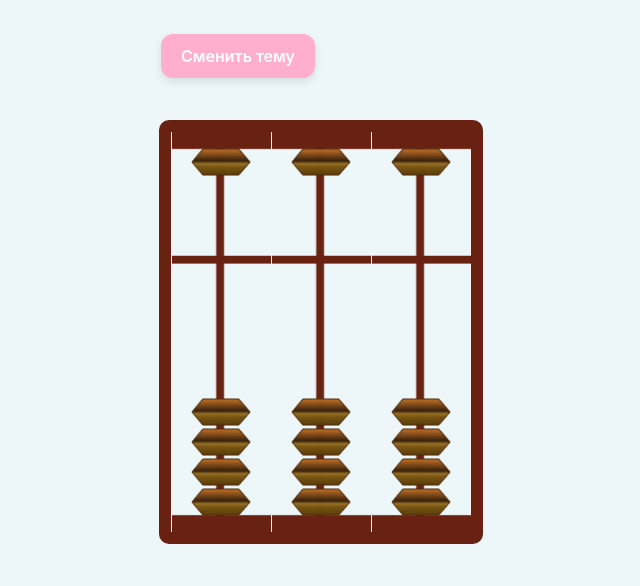
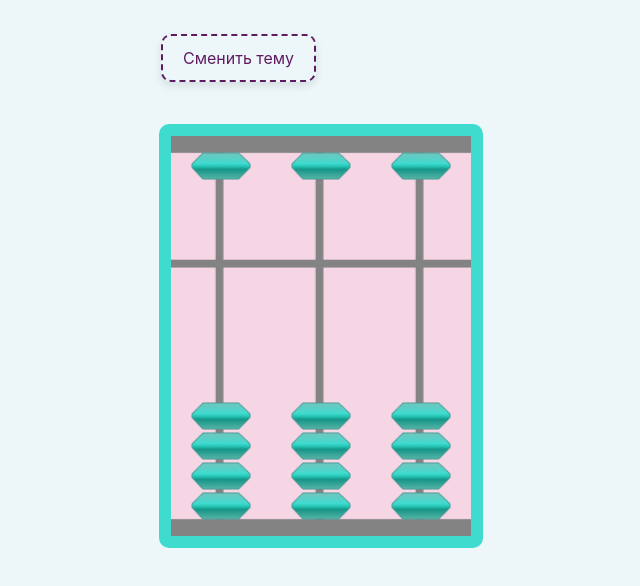
Before and after one commit to aleksandramuraveva/abacus, a React (Vite) app: page / in a window 1280 px wide. Shown: the top 586 px of the page, without its empty margins (319-959 px from the left). Built offline with nearby package versions, Linux system fonts and the light colour scheme.

Commit message:
feat: implement theme changing

```diff
--- a/src/App.css
+++ b/src/App.css
@@ -58,6 +58,7 @@ h2 {
 
 button {
   cursor: pointer;
+  user-select: none;
 }
 /*.............................*/
 
--- a/src/App.tsx
+++ b/src/App.tsx
@@ -1,20 +1,16 @@
+import { AbacusProvider } from './contexts/AbacusContext';
 import Header from './components/Header/Header';
 import Abacus from './components/Abacus/Abacus';
-
-import beadImage from './assets/Bead1.png';
-import rodImage from './assets/Frame1.png'
-
 import './App.css';
 
 const App = () => {
-  const beadUrl = beadImage;
-  const rodUrl = rodImage;
-
   return (
-    <div className="App">
-      <Header/>
-      <Abacus beadUrl={beadUrl} rodUrl={rodUrl} />
-    </div>
+    <AbacusProvider>
+      <div className="App">
+        <Header />
+        <Abacus />
+      </div>
+    </AbacusProvider>
   );
 };
 
--- a/src/components/Abacus/Abacus.tsx
+++ b/src/components/Abacus/Abacus.tsx
@@ -1,12 +1,16 @@
+import { useContext } from 'react';
+import { AbacusContext } from '../../contexts/AbacusContext';
 import Rod from '../../components/Rod/Rod';
 import './styles.css';
 
-const Abacus = ({ beadUrl, rodUrl }) => {
+const Abacus = () => {
+  const { backgroundColor, borderColor } = useContext(AbacusContext);
+
   return (
-    <div className="abacus">
-      <Rod beadUrl={beadUrl} rodUrl={rodUrl}/>
-      <Rod beadUrl={beadUrl} rodUrl={rodUrl}/>
-      <Rod beadUrl={beadUrl} rodUrl={rodUrl}/>
+    <div className="abacus" style={{ backgroundColor, borderColor }}>
+      <Rod />
+      <Rod />
+      <Rod />
     </div>
   );
 };
--- a/src/components/Abacus/styles.css
+++ b/src/components/Abacus/styles.css
@@ -1,11 +1,10 @@
 .abacus {
-  /*width: 200px;*/
   display: flex;
   flex-direction: row;
   align-items: center;
   justify-content: center;
   margin-top: 2rem;
-  /*gap: 1rem;*/
-  border: 12px solid var(--brown);
+  border: 12px solid;
   border-radius: 10px;
+  box-sizing: border-box;
 }
--- a/src/components/Bead/Bead.tsx
+++ b/src/components/Bead/Bead.tsx
@@ -1,6 +1,11 @@
+import {useContext} from 'react';
+import { AbacusContext } from '../../contexts/AbacusContext';
 import './styles.css';
 
-const Bead = ({ position, onMove, beadUrl }) => {
+const Bead = ({ position, onMove }) => {
+
+  const { beadUrl } = useContext(AbacusContext);
+
   const handleDrag = (e) => {
     if (e.clientY === 0) return;
 
--- a/src/components/Header/Header.tsx
+++ b/src/components/Header/Header.tsx
@@ -1,14 +1,15 @@
+import { useContext } from 'react';
+import { AbacusContext } from '../../contexts/AbacusContext';
 import './styles.css';
 
 const Header = () => {
-
+  const { changeTheme } = useContext(AbacusContext);
 
   return (
     <header className="header">
-      <button className="theme-button">Сменить тему</button>
+      <button className="theme-button" onClick={changeTheme}>Сменить тему</button>
     </header>
   );
 };
 
-
 export default Header;
--- a/src/components/Header/styles.css
+++ b/src/components/Header/styles.css
@@ -1,8 +1,12 @@
 .theme-button {
-  background-color: #ffafcc;
-  border: none;
-  color: var(--other-text);
-  font-weight: 600;
+/*  background-color: #ffafcc;
+  background-color: #ff006e;
+  background-color: #6c4675;
+  background-color: #601b60;*/
+/*  background-color: #122569;*/
+  border: 2px dashed #601b60;
+  color: #601b60;
+  font-weight: 400;
   padding: 10px 20px;
   text-align: center;
   text-decoration: none;
@@ -10,12 +14,12 @@
   font-size: 16px;
   margin: 10px 2px;
   cursor: pointer;
-  border-radius: 12px;
+  border-radius: 10px;
   transition: background-color 0.3s ease, transform 0.3s ease;
   box-shadow: 0 4px 8px rgba(0, 0, 0, 0.1);
 }
 
 .theme-button:hover {
-  opacity: 90%;
+  opacity: 95%;
   transform: translateY(-2px);
 }
--- a/src/components/Rod/Rod.tsx
+++ b/src/components/Rod/Rod.tsx
@@ -1,8 +1,10 @@
-import { useState } from 'react';
+import { useContext, useState } from 'react';
+import { AbacusContext } from '../../contexts/AbacusContext';
 import Bead from '../../components/Bead/Bead';
 import './styles.css';
 
-const Rod = ({ beadUrl, rodUrl }) => {
+const Rod = () => {
+  const { rodUrl } = useContext(AbacusContext);
   const rodHeight = 400;
   const beadHeight = 60;
   const edgeMargin = beadHeight * 0.26;
@@ -51,13 +53,12 @@ const Rod = ({ beadUrl, rodUrl }) => {
   };
 
   return (
-    <div className="rod">
+    <div className="rod" style={{ backgroundImage: `url(${rodUrl})` }}>
       {positions.map((pos, index) => (
         <Bead
           key={index}
           position={pos}
           onMove={(e) => handleMove(index, e)}
-          beadUrl={beadUrl}
         />
       ))}
     </div>
--- a/src/components/Rod/styles.css
+++ b/src/components/Rod/styles.css
@@ -1,10 +1,11 @@
 .rod {
-  background: url('../../assets/Frame1.png') no-repeat center center;
+/*  background: url('../../assets/Frame1.png') no-repeat center center;*/
+ /* background-repeat: no-repeat; */
+  background-position: center center;
   background-size: contain;
-  /*background: green;*/
+  margin: 0;
   display: flex;
   flex-direction: column;
-  /*margin: 0px;*/
   height: 400px;
   width: 60px;
   width: 100px;
--- /dev/null
+++ b/src/contexts/AbacusContext.tsx
@@ -0,0 +1,25 @@
+import { createContext, useState } from 'react';
+import bead1 from '../assets/Bead1.png';
+import bead2 from '../assets/Bead2.png';
+import frame1 from '../assets/Frame1.png';
+import frame2 from '../assets/Frame2.png';
+
+export const AbacusContext = createContext();
+
+export const AbacusProvider = ({ children }) => {
+  const [theme, setTheme] = useState('theme1');
+  const themes = {
+    theme1: { beadUrl: bead2, rodUrl: frame2, backgroundColor: 'var(--pink)', borderColor: 'var(--primary)' },
+    theme2: { beadUrl: bead1, rodUrl: frame1, backgroundColor: 'var(--secondary)', borderColor: 'var(--brown)' },
+  };
+
+  const changeTheme = () => {
+    setTheme((prevTheme) => (prevTheme === 'theme1' ? 'theme2' : 'theme1'));
+  };
+
+  return (
+    <AbacusContext.Provider value={{ ...themes[theme], changeTheme }}>
+      {children}
+    </AbacusContext.Provider>
+  );
+};
--- a/src/index.css
+++ b/src/index.css
@@ -7,12 +7,13 @@
   -webkit-font-smoothing: antialiased;
   -moz-osx-font-smoothing: grayscale;
 
-  /*#692212 #838383  #533010 #40dbcf*/
+  /*#692212 #838383  #533010 #40dbcf ;*/
   --primary: #40dbcf;
-  --secondary: #533010;
+  --secondary: #300211;
   --brown: #692212;
   --grey: #838383;
   --bg: #edf7fa;
+  --pink: #ffafcc77;
   --black: #000;
   --other-text: #fff;
   --red: #ff0000;
```
